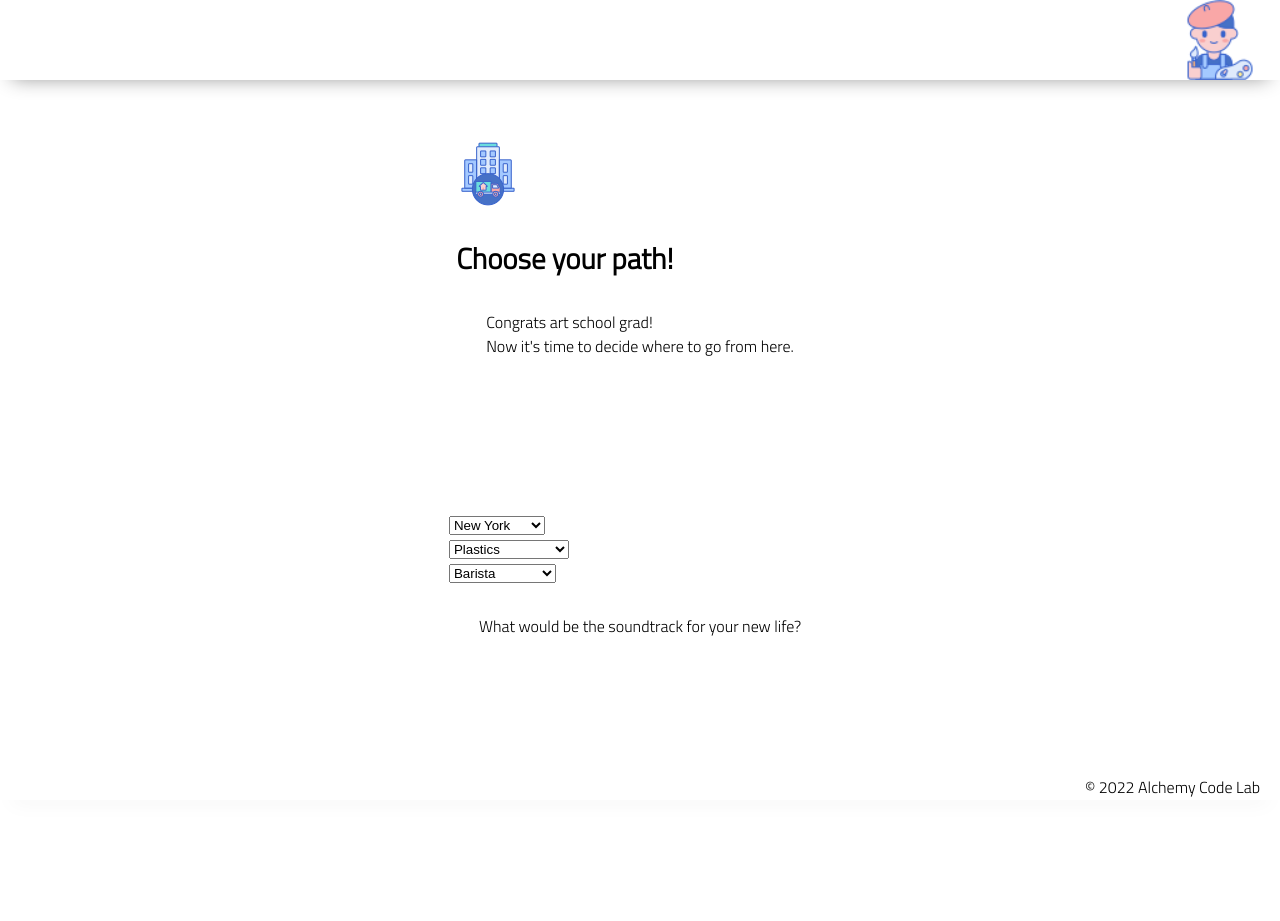
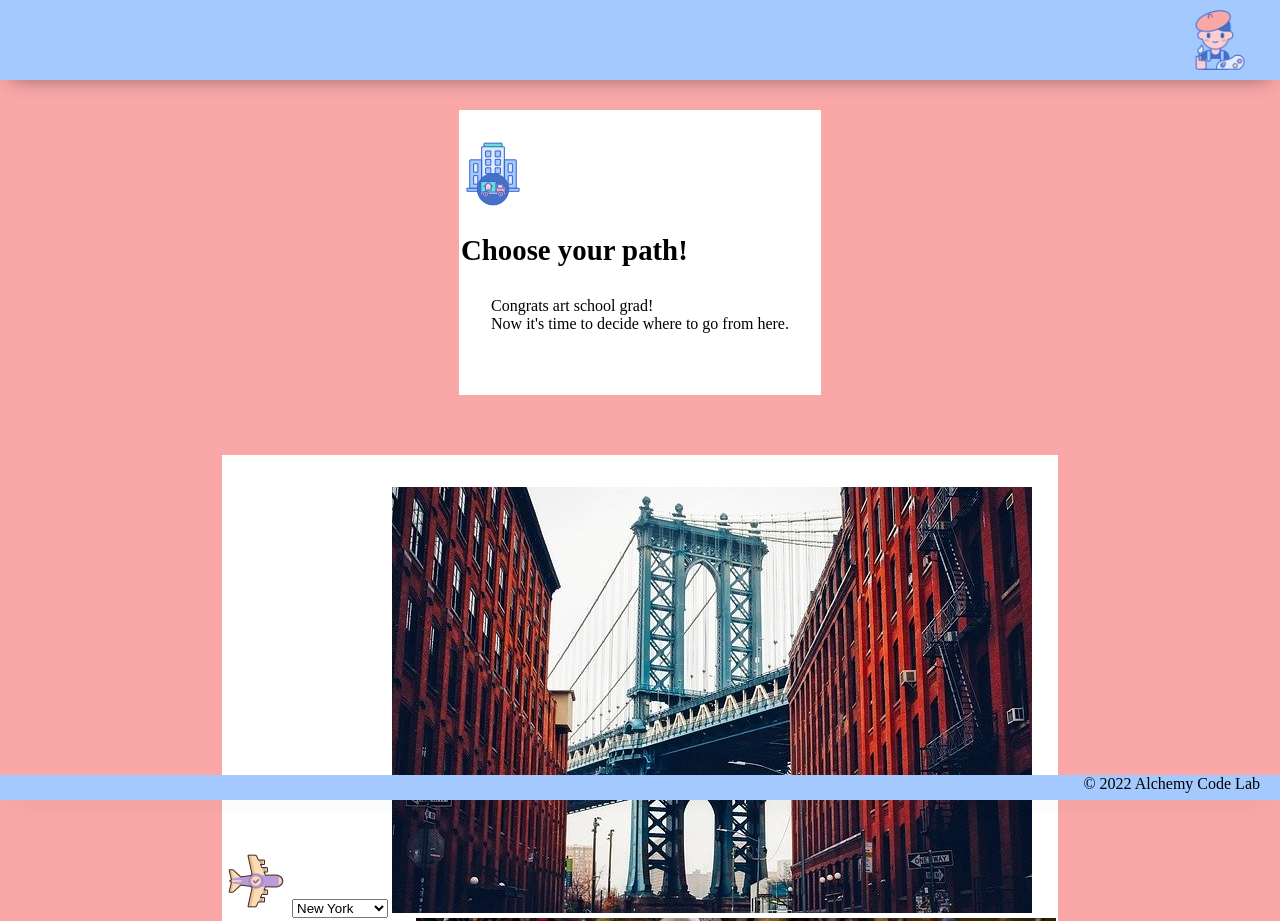
Before and after one commit to amayamaya/city-builder-from-scratch, a plain HTML site: page index.html in a window 1280 px wide. Shown: the top 921 px of the page. Before the commit the page ends 800 px from the top, so only its background shows below. Drawn offline with Linux system fonts and the light colour scheme.

Commit message:
added rest of html elements

```diff
--- a/index.html
+++ b/index.html
@@ -32,30 +32,36 @@
         <section class="bottom">
                 <di class="displays">
 
-                    <div id="city-display">
+                    <div id="city-display" >
+                        <img class="icon" src="./assets/icons/move.png" />
                         <select id="city-select">
                             <option value="ny">New York</option>
                             <option value="la">Los Angeles</option>
                             <option value="sf">Santa Fe</option>
                         </select>
+                        <img src="./assets/cities/ny.jpg" />
                         <div id="city"></div>
                     </div>
 
                     <div id="medium-display">
+                        <img class="icon" src="./assets/icons/medium.png" />
                         <select id="medium-select">
                             <option value="plastics">Plastics</option>
                             <option value="performance">Performance Art</option>
                             <option value="design">Graphic Design</option>
                         </select>
+                        <img src="./assets/mediums/plastics.jpg" />
                         <div id="medium"></div>
                     </div>
 
                     <div id="hustle-display">
+                        <img class="icon" src="./assets/icons/hustle.png" />
                         <select id="hustle-select">
                             <option value="barista">Barista</option>
                             <option value="walker">Dog Walking</option>
                             <option value="delivery">Deliver Goods</option>
                         </select>
+                        <img src="./assets/side hustle/barista.jpg" />
                         <div id="hustle"></div>
                     </div>
 
--- a/styles/home.css
+++ b/styles/home.css
@@ -1 +1,4 @@
-/* add home page styles here */
+.top {
+    flex: auto;
+    align-items: center;
+}
--- a/styles/style.css
+++ b/styles/style.css
@@ -3,31 +3,16 @@ body {
     /* feel free to update these css variables for a quick theme */
 
     --color1: white;
-    --color2: white;
-    --color3: white;
-    --color4: white;
-    --color5: white;
-
-    /* https://coolors.co/generate and click export -> scss to get the colors to copy and paste below*/
-
-    /* --color1: hsla(349, 69%, 76%, 1);
-    --color2: hsla(207, 67%, 44%, 1);
-    --color3: hsla(200, 61%, 56%, 1);
-    --color4: hsla(187, 41%, 94%, 1);
-    --color5: hsla(170, 28%, 95%, 1); */
-
-    /* --color1: hsla(45, 86%, 83%, 1);
-    --color2: hsla(135, 65%, 98%, 1);
-    --color3: hsla(315, 37%, 86%, 1);
-    --color4: hsla(45, 73%, 98%, 1);
-    --color5: hsla(224, 40%, 79%, 1); */
+    --color2: rgb(249, 167, 167);
+    --color3: rgb(164, 201, 255);
+    --color4: rgb(107, 221, 221);
+    --color5: rgb(70, 113, 198);
 
     --header-height: 80px;
     --shadow: 0px 10px 20px -12px rgba(0,0,0,0.45);
     --gutter: 30px;
     --footer-height: 25px;
 
-    font-family: 'Titillium Web', sans-serif;
     background-color: var(--color2);
 }
 
@@ -40,7 +25,7 @@ main {
 }
 
 section {
-    background-color: var(--color5);
+    background-color: var(--color1);
     max-width: 80%;
     display: flex;
     flex-direction: column;
@@ -72,7 +57,8 @@ h2 {
 }
 
 header img {
-    height: var(--header-height);
+    height: 100%;
+    padding: 10px;
 }
 
 p {
```
